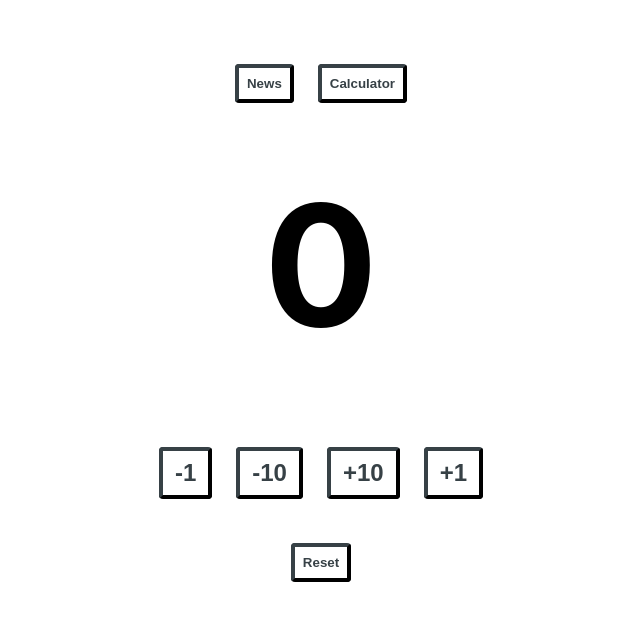
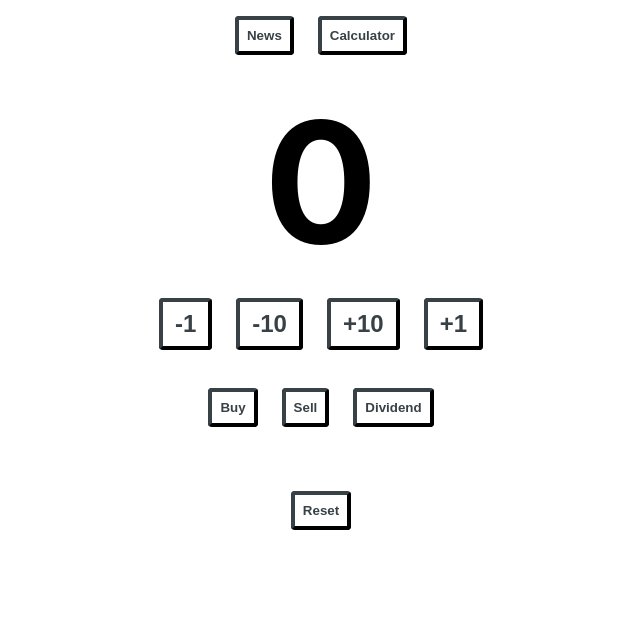
Before and after one commit to brazierale/brazierale.github.io, a React (Create React App) app: page / in a window 1280 px wide. Both pictures are taken after a click on the button "Calculator". Shown: the top 620 px of the page, without its empty margins (319-959 px from the left). Built offline with nearby package versions, Linux system fonts and the light colour scheme; the HTML template or start-up script is replaced by a standard one.

Commit message:
complete quick controls

```diff
--- a/src/App.css
+++ b/src/App.css
@@ -10,7 +10,7 @@
   display: flex;
   flex-wrap: wrap;
   justify-content: center;
-  margin: auto;
+  margin-top: 70px;
 }
 
 .Next-news-container{
@@ -21,6 +21,7 @@
 .Shuffle-button-container {
   display: flex;
   justify-content: center;
+  margin-top: 72px;
 }
 
 .Shuffle-button {
@@ -43,16 +44,76 @@ button:hover {
 }
 
 button:active {
-  background-color: #89A0B0;
+  background-color: #052136;
+}
+
+.Switch-container {
+  position: fixed;
+  width: 100%;
+  top: 0px;
+  background-color: white;
+}
+
+.Switch-button {
+  margin: 16px 12px 16px 12px;
 }
 
 .Total {
-  padding: 48px;
+  padding: 16px 0px 16px 0px;
   font-size: 168px;
   font-weight: bold;
+  width: 100%;
+  position: fixed;
+  top: 64px;
+  background-color: white;
 }
 
-.Total-change {
+.Manual-change-button {
+  margin: 8px 12px 8px 12px;
   padding: 8px 12px 8px 12px;
   font-size: 24px;
 }
+
+.Total-controls {
+  overflow: scroll;
+  height: 60%;
+}
+
+.Manual-controls {
+  position: fixed;
+  background-color: white;
+  width: 100%;
+  margin-top: 258px;
+}
+
+.Quick-controls {
+  margin-top: 324px;
+}
+
+.Selected-view {
+  display: inline-block;
+}
+
+.Dividend-container, .Price-container {
+  overflow: scroll;
+  display: flex;
+  justify-content: left;
+  align-items: center;
+}
+
+.Dividend-name, .Price-name {
+  flex: 0 0 86px;
+  text-align: left;
+  padding-left: 12px;
+}
+
+.Dividend-button, .Buy-button, .Sell-button {
+  font-size: 16px;
+  border-width: 2px;
+  min-width: 20px;
+  margin: 16px 8px 16px 8px;
+  padding: 0px;
+  height: 34px;
+  width: 38px;
+  align-self: center;
+}
--- a/src/App.tsx
+++ b/src/App.tsx
@@ -99,7 +99,7 @@ const App = () => {
     return (
       <div className='Switch-container'>
         <button
-          className='News'
+          className='Switch-button'
           onClick={() => {
             setView('news');
             setViewInStorage('news');
@@ -108,7 +108,7 @@ const App = () => {
           News
         </button>
         <button
-          className='Calculator'
+          className='Switch-button'
           onClick={() => {
             setView('calculator');
             setViewInStorage('calculator');
@@ -134,7 +134,6 @@ const App = () => {
   ) {
     return (
       <div className='App'>
-        <div className='App-header' />
         <Switch />
         <div className='Shuffle-button-container'>
           <button className='Shuffle-button' onClick={() => randomiseNews()}>
@@ -146,7 +145,6 @@ const App = () => {
   } else {
     return (
       <div className='App'>
-        <div className='App-header' />
         <Switch />
         <div className='Cards-container'>
           <div />
--- a/src/Calculator.tsx
+++ b/src/Calculator.tsx
@@ -1,4 +1,5 @@
 import { useState } from 'react';
+import { stocks } from './Stocks';
 
 const Calculator = () => {
   const reset = () => {
@@ -31,26 +32,155 @@ const Calculator = () => {
     setTotalInStorage(newTotal);
   };
 
+  const ManualControls = () => {
+    return (
+      <div className='Manual-controls'>
+        <button className='Manual-change-button' onClick={() => subtract(1)}>
+          -1
+        </button>
+        <button className='Manual-change-button' onClick={() => subtract(10)}>
+          -10
+        </button>
+        <button className='Manual-change-button' onClick={() => add(10)}>
+          +10
+        </button>
+        <button className='Manual-change-button' onClick={() => add(1)}>
+          +1
+        </button>
+      </div>
+    );
+  };
+
+  const QuickControls = () => {
+    const getControlTypeFromStorage = () => {
+      const type = () => localStorage.getItem('controlType');
+      return type;
+    };
+
+    const setControlType = (controlType: string) => {
+      const currentType = localStorage.getItem('controlType');
+      if (controlType === currentType) {
+        setControlTypeInState(null);
+        localStorage.setItem('controlType', 'null');
+      } else {
+        setControlTypeInState(controlType);
+        localStorage.setItem('controlType', controlType);
+      }
+    };
+
+    const [controlType, setControlTypeInState] = useState(
+      getControlTypeFromStorage()
+    );
+
+    const dividendButtons = (dividends: number[]) => {
+      return dividends.map((dividend) => (
+        <div>
+          <button className='Dividend-button' onClick={() => add(dividend)}>
+            +{dividend}
+          </button>
+        </div>
+      ));
+    };
+
+    const buyButtons = (prices: number[]) => {
+      return prices.map((price) => (
+        <div>
+          <button className='Buy-button' onClick={() => subtract(price)}>
+            -{price}
+          </button>
+        </div>
+      ));
+    };
+
+    const sellButtons = (prices: number[]) => {
+      return prices.map((price) => (
+        <div>
+          <button className='Sell-button' onClick={() => add(price)}>
+            +{price}
+          </button>
+        </div>
+      ));
+    };
+
+    const dividendControls = () => {
+      return stocks.map((stock) => (
+        <div className='Dividend-container'>
+          <div className='Dividend-name'>{stock.name}</div>
+          {dividendButtons(stock.dividends)}
+        </div>
+      ));
+    };
+
+    const buyControls = () => {
+      return stocks.map((stock) => (
+        <div className='Price-container'>
+          <div className='Price-name'>{stock.name}</div>
+          {buyButtons(stock.prices)}
+        </div>
+      ));
+    };
+
+    const sellControls = () => {
+      return stocks.map((stock) => (
+        <div className='Price-container'>
+          <div className='Price-name'>{stock.name}</div>
+          {sellButtons(stock.prices)}
+        </div>
+      ));
+    };
+
+    const selectedView = () => {
+      switch (controlType) {
+        case 'buy': {
+          return buyControls();
+        }
+        case 'sell': {
+          return sellControls();
+        }
+        case 'dividend': {
+          return dividendControls();
+        }
+        default:
+      }
+    };
+
+    return (
+      <div className='Quick-controls'>
+        <div className='View-buttons'>
+          <button
+            className='Buy-view-button'
+            onClick={() => setControlType('buy')}
+          >
+            Buy
+          </button>
+          <button
+            className='Sell-view-button'
+            onClick={() => setControlType('sell')}
+          >
+            Sell
+          </button>
+          <button
+            className='Dividend-view-button'
+            onClick={() => setControlType('dividend')}
+          >
+            Dividend
+          </button>
+        </div>
+        <div className='Selected-view'>{selectedView()}</div>
+      </div>
+    );
+  };
+
   return (
     <div className='Calculator-container'>
       <div className='Total'>{total}</div>
-      <div>
-        <button className='Total-change' onClick={() => subtract(1)}>
-          -1
-        </button>
-        <button className='Total-change' onClick={() => subtract(10)}>
-          -10
-        </button>
-        <button className='Total-change' onClick={() => add(10)}>
-          +10
-        </button>
-        <button className='Total-change' onClick={() => add(1)}>
-          +1
+      <div className='Total-controls'>
+        <ManualControls />
+        <QuickControls />
+        <button className='Reset' onClick={() => reset()}>
+          Reset
         </button>
       </div>
-      <button className='Reset' onClick={() => reset()}>
-        Reset
-      </button>
     </div>
   );
 };
--- /dev/null
+++ b/src/Stocks.tsx
@@ -0,0 +1,81 @@
+export type Stock = {
+  id: string;
+  name: string;
+  dividends: number[];
+  prices: number[];
+};
+
+export const stocks = [
+  {
+    id: 'A',
+    name: 'Alpaca Chemical',
+    prices: [2, 4, 5, 7, 9, 12, 15, 20],
+    dividends: [0, 1, 2, 3, 7],
+  },
+  {
+    id: 'B',
+    name: 'Back to the Futon',
+    prices: [1, 3, 4, 6, 8, 10, 14, 18],
+    dividends: [0, 1, 2, 3, 4],
+  },
+  {
+    id: 'C',
+    name: 'Caspian',
+    prices: [2, 4, 6, 8, 10, 18, 22, 28],
+    dividends: [0, 0, 0, 4, 8],
+  },
+  {
+    id: 'D',
+    name: 'Darc Fuels',
+    prices: [3, 4, 5, 7, 9, 12, 16, 20],
+    dividends: [0, 1, 2, 4, 5],
+  },
+  {
+    id: 'E',
+    name: 'Evaal Bank',
+    prices: [4, 6, 8, 12, 14, 16, 20, 24],
+    dividends: [0, 2, 4, 5, 6],
+  },
+  {
+    id: 'F',
+    name: `Freddy's`,
+    prices: [2, 4, 6, 8, 10, 12, 14, 18],
+    dividends: [1, 1, 2, 2, 3],
+  },
+  {
+    id: 'G',
+    name: 'Gammaray',
+    prices: [2, 4, 5, 8, 11, 16, 20, 26],
+    dividends: [0, 0, 1, 4, 7],
+  },
+  {
+    id: 'H',
+    name: 'High Season Steel',
+    prices: [1, 3, 5, 7, 9, 12, 15, 20],
+    dividends: [0, 1, 2, 4, 6],
+  },
+  {
+    id: 'I',
+    name: 'Inside Solar',
+    prices: [3, 4, 5, 7, 10, 14, 18, 22],
+    dividends: [0, 1, 2, 4, 6],
+  },
+  {
+    id: 'J',
+    name: `Jack's Jackets`,
+    prices: [2, 3, 4, 6, 8, 10, 12, 16],
+    dividends: [0, 1, 2, 3, 5],
+  },
+  {
+    id: 'K',
+    name: 'Kafka Kars',
+    prices: [2, 4, 5, 8, 13, 18, 24, 30],
+    dividends: [0, 0, 0, 3, 9],
+  },
+  {
+    id: 'L',
+    name: 'Low Life Insurance',
+    prices: [3, 4, 7, 10, 13, 15, 18, 22],
+    dividends: [0, 1, 2, 4, 6],
+  },
+];
```
Also changed, not shown: 1 other file (tests, documents, lock files or other folders).
